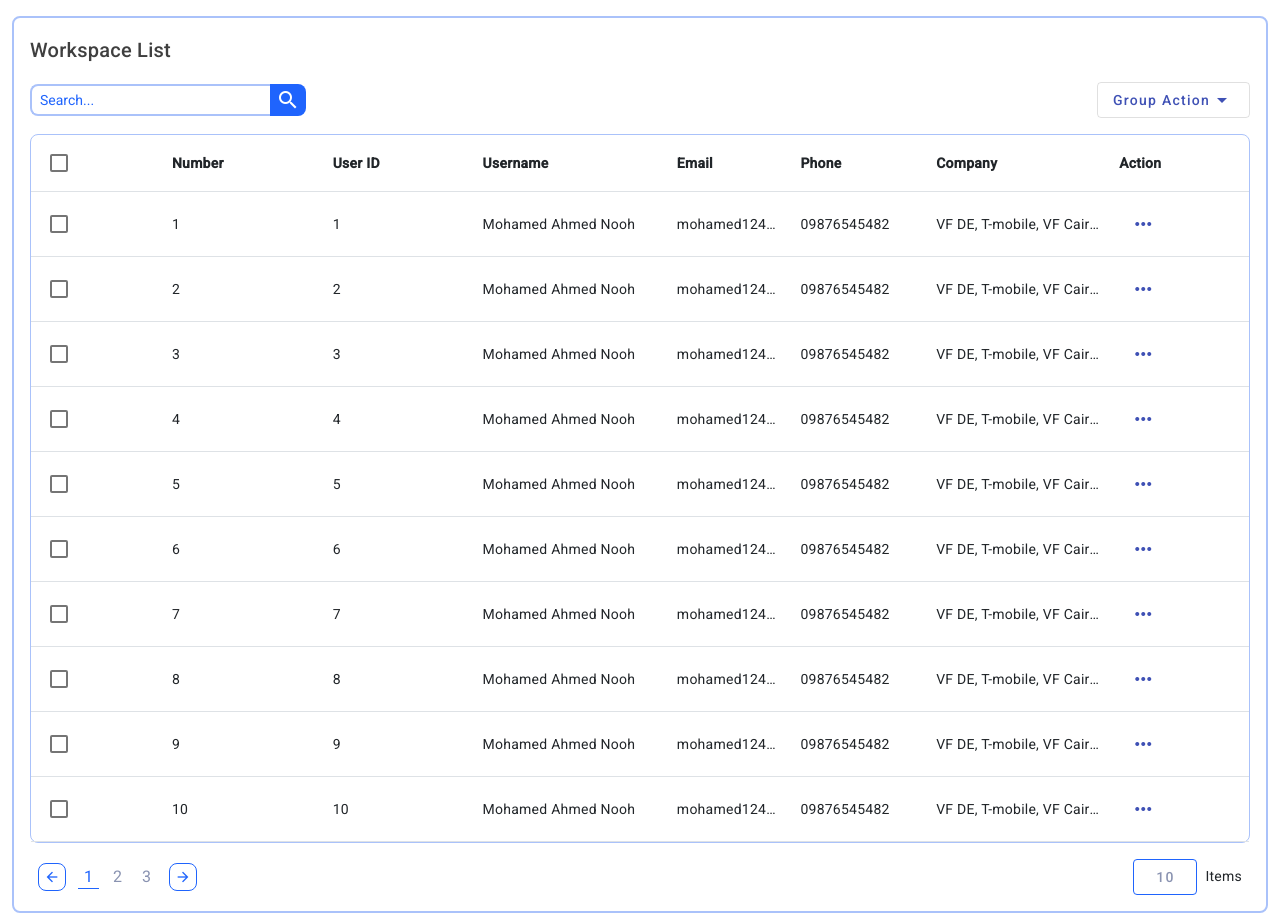
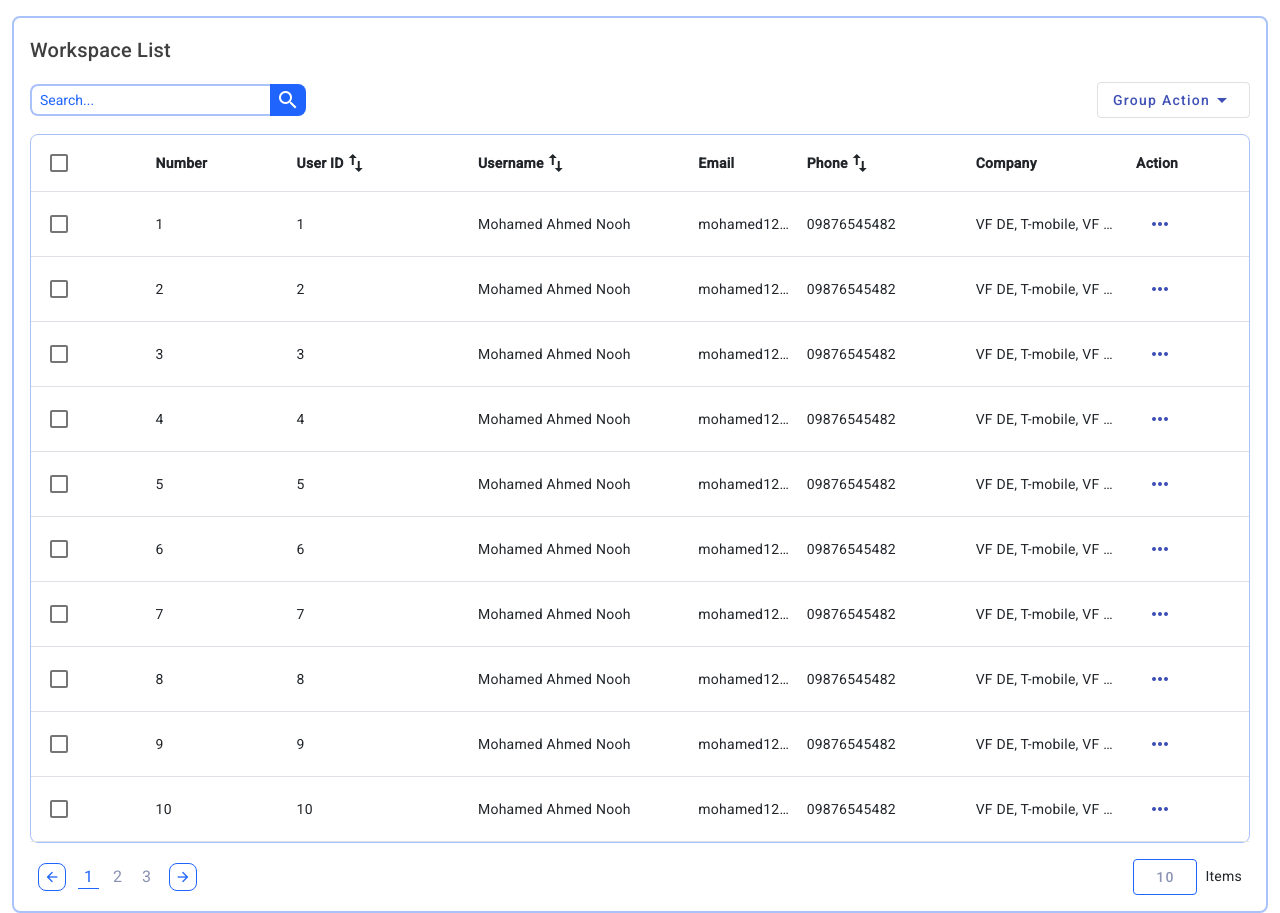
Before and after one commit to mamarezakh78/dynamic-grid, an Angular app: page / in a window 1280 px wide. Built offline with nearby package versions, Linux system fonts and the light colour scheme.

Commit message:
[feat] Grid: add sort

```diff
--- a/src/app/app.component.ts
+++ b/src/app/app.component.ts
@@ -18,10 +18,10 @@ export class AppComponent {
     ]
 
     sampleColumns: Column[] = [
-        new Column({ label: "User ID", key: "userId" }),
-        new Column({ label: "Username", key: "username" }),
+        new Column({ label: "User ID", key: "userId", hasSort: true }),
+        new Column({ label: "Username", key: "username", hasSort: true }),
         new Column({ label: "Email", key: "email" }),
-        new Column({ label: "Phone", key: "phone" }),
+        new Column({ label: "Phone", key: "phone", hasSort: true }),
         new Column({ label: "Company", key: "company" }),
         new ActionColumn({
             label: "Action", actionList: [
--- a/src/app/grid/grid.component.css
+++ b/src/app/grid/grid.component.css
@@ -26,13 +26,23 @@
     min-height: 630px;
 }
 
-.table-container > table > thead > tr > th, .table-container > table > tbody > tr > td {
+.table-container>table>thead>tr>th,
+.table-container>table>tbody>tr>td {
     vertical-align: middle;
 }
 
-.table-container > table > tbody > tr > td {
+.table-container>table>tbody>tr>td {
     white-space: nowrap;
     overflow: hidden;
     max-width: 10px;
     text-overflow: ellipsis;
 }
+
+.sortable-column {
+    cursor: pointer;
+    user-select: none;
+}
+
+.sortable-column>span {
+    vertical-align: middle;
+}
--- a/src/app/grid/grid.component.html
+++ b/src/app/grid/grid.component.html
@@ -42,16 +42,20 @@
             <!-- Header -->
             <thead>
                 <tr>
-                    <th *ngIf="hasMultiselect">
+                    <th *ngIf="hasMultiselect" class="column">
                         <mat-checkbox color="primary"
                                       (change)="onChangeAllRowsCheckbox($event)">
                         </mat-checkbox>
                     </th>
 
-                    <th scope="col">Number</th>
+                    <th class="column" scope="col">Number</th>
 
-                    <th *ngFor="let column of columns">
-                        {{column.label}}
+                    <th class="column" *ngFor="let column of columns"
+                        [class.sortable-column]="column.hasSort"
+                        (click)="sort(column)">
+
+                        <span>{{column.label}}</span>
+                        <span *ngIf="column.hasSort" class="material-icons">swap_vert</span>
                     </th>
                 </tr>
             </thead>
--- a/src/app/grid/grid.component.ts
+++ b/src/app/grid/grid.component.ts
@@ -55,6 +55,9 @@ export class GridComponent extends Destoryable implements OnInit, AfterViewInit
     pageIndex: number = 0;
 
     dataCount: number = 0;
+
+    private sortedColumn: Column;
+    private sortDirection: 'asc' | 'desc' = 'asc';
 
     ngOnInit(): void {
     }
@@ -176,6 +179,9 @@ export class GridComponent extends Destoryable implements OnInit, AfterViewInit
     getSearchFilteredData(searchFilteredData: any[]) {
         this.gridRowDataSource$ = of(searchFilteredData).pipe(
             map(dataList => {
+
+                console.log("getSearchFilteredData");
+
                 this.dataCount = dataList.length;
 
                 return dataList.map(data => this.createGridRow(data));
@@ -185,4 +191,39 @@ export class GridComponent extends Destoryable implements OnInit, AfterViewInit
         this.getFirstPage();
     }
 
+    sort(column: Column) {
+        if (!column.hasSort) {
+            return
+        }
+
+        if (this.sortedColumn === column) {
+            // Toggle sort direction
+            this.sortDirection = this.sortDirection === 'asc' ? 'desc' : 'asc';
+        } else {
+            // Set new sort column and direction
+            this.sortedColumn = column;
+            this.sortDirection = 'asc';
+        }
+
+        this.gridRowDataSource$ = this.gridRowDataSource$.pipe(
+            map(dataList => {
+                // Sort data based on the currently sorted column and sort direction
+                if (this.sortedColumn) {
+                    dataList = dataList.sort((a, b) => {
+                        const aVal = a.data[this.sortedColumn.key];
+                        const bVal = b.data[this.sortedColumn.key];
+                        if (aVal < bVal) return this.sortDirection === 'asc' ? -1 : 1;
+                        if (aVal > bVal) return this.sortDirection === 'asc' ? 1 : -1;
+                        return 0;
+                    });
+                }
+
+                return dataList
+            })
+        )
+
+        const startIndexOfPage: number = this.pageIndex * this.pageSize;
+        this.filterRows(startIndexOfPage);
+    }
+
 }
--- a/src/app/grid/model/column.model.ts
+++ b/src/app/grid/model/column.model.ts
@@ -10,6 +10,7 @@ export class Column {
     label: string;
     key: string;
     protected type: string;
+    hasSort: boolean;
 
     get columnType(): string {
         return this.type;
--- a/src/app/search/search.component.ts
+++ b/src/app/search/search.component.ts
@@ -44,8 +44,6 @@ export class SearchComponent extends Destoryable {
                     return false;
                 })
 
-                console.log("Search");
-
                 return filteredData
             }),
             takeUntil(this.destroy$)
```
